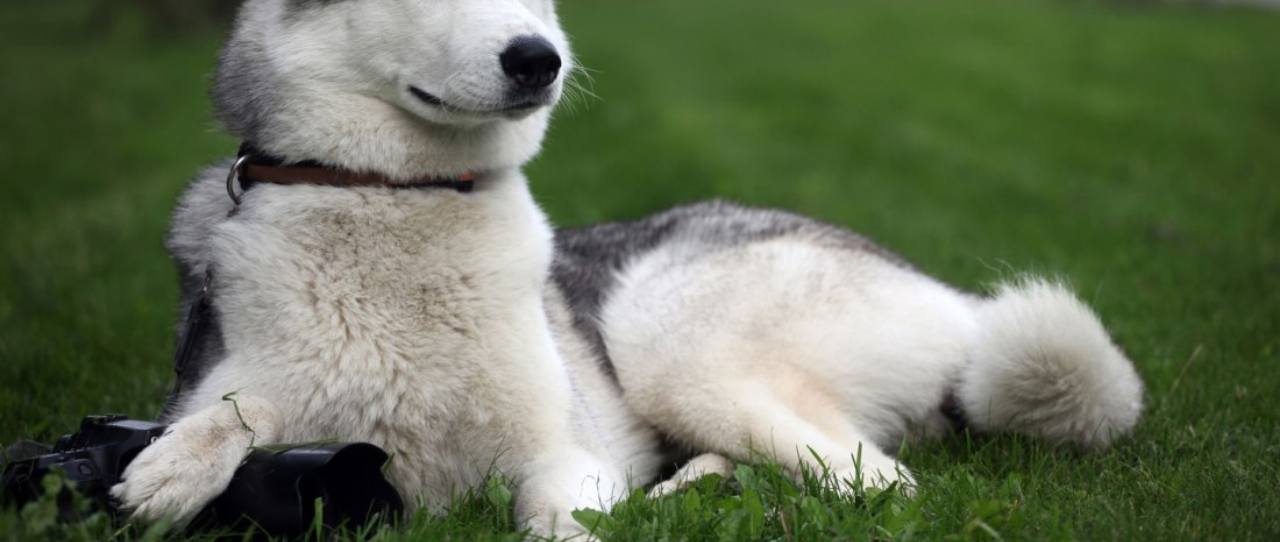
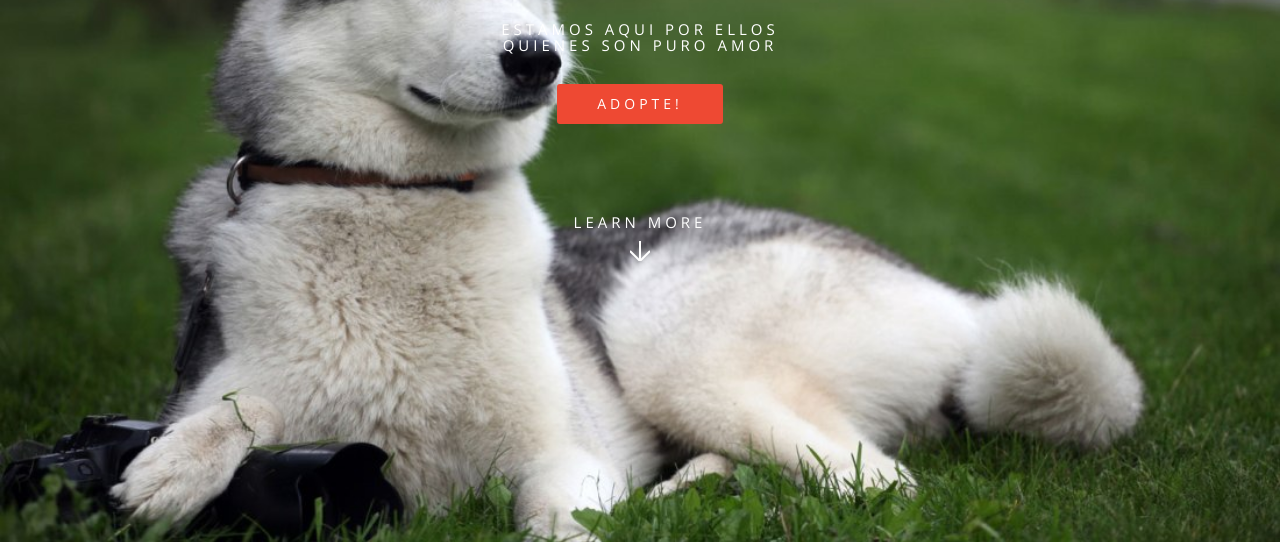
Before and after one commit to unakame/puppy-love, a website: page index.html in a window 1280 px wide. Shown: the part 258-800 px from the top of the page. Drawn offline with nearby package versions, Linux system fonts and the light colour scheme.

Commit message:
section 2

```diff
--- a/assets/css/main.css
+++ b/assets/css/main.css
@@ -7,7 +7,7 @@
 
 }
 
-.adopte{
+.adoptar{
   background-image: url('../images/banner.jpg');
   background-repeat: no-repeat;
   background-size: cover;
@@ -16,8 +16,35 @@
 
 h1{
   font-weight: 800;
-  letter-spacing: 3px;
+  letter-spacing: 4px;
   font-size: 35px;
+  padding:200px 0 40px 0;
 /*  margin: 15px 0px 5px 0px;
   border-bottom: 5px solid white;*/
 }
+
+h2{
+  font-size: 15px;
+  letter-spacing: 4px;
+}
+.quienes{
+      padding: 0 0 10px 0;
+}
+.learn{
+  padding: 90px 0 10px 0;
+}
+
+button{
+  color: #fff;
+  background-color: #EE4933;
+  padding: 10px 40px 10px 40px;
+  border: none;
+  letter-spacing: 4px;
+  font-size: 10px;
+}
+
+.adopte{
+    border-radius: 3px;
+}
+
+button:focus { outline: none; }
--- a/index.html
+++ b/index.html
@@ -10,8 +10,15 @@
   <link rel="stylesheet" href="assets\css\vendor\bootstrap\css\bootstrap.min.css">
 </head>
 <body>
-  <div class="adopte" style="width:100%; height:100vh;">
+  <div class="adoptar" style="width:100%; height:100vh;">
     <h1>PUPPY LOVE</h1>
+    <h2>ESTAMOS AQUI POR ELLOS</h2>
+    <h2 class="quienes">QUIENES SON PURO AMOR</h2>
+    <br>
+    <button type="button" name="button" class="adopte">ADOPTE!</button>
+    <br>
+    <h2 class="learn">LEARN MORE</h2>
+    <img src="assets\images\icons\arrow.svg" alt="" style="width:20px;">
   </div>
   <script src="https://code.jquery.com/jquery-3.2.1.min.js"></script>
   <script type="assets/css/vendor/bootstrap/js/bootstrap.min.js"></script>
```
Also changed, not shown: assets/css/vendor/bootstrap/css/bootstrap.min.css.
